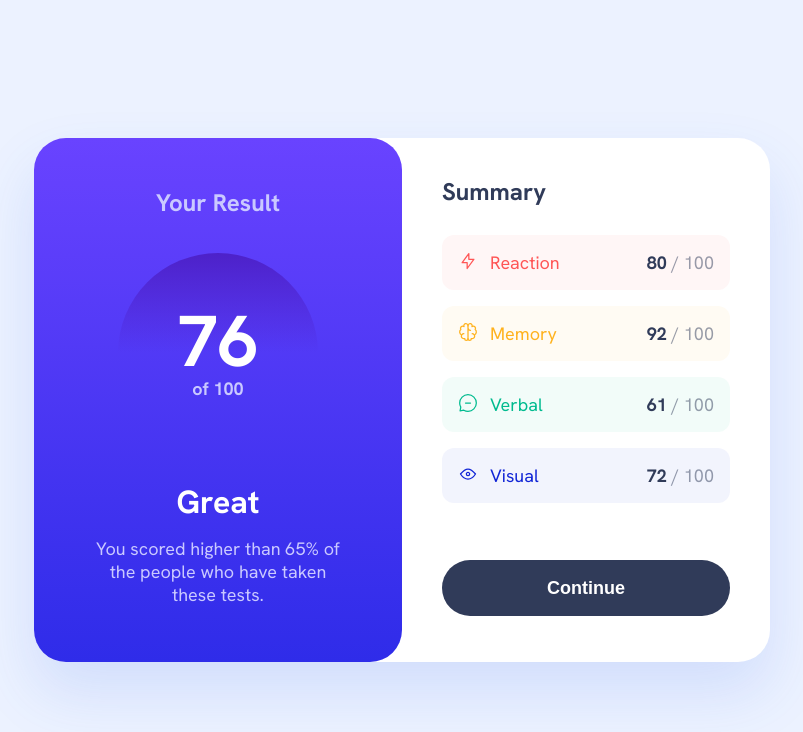
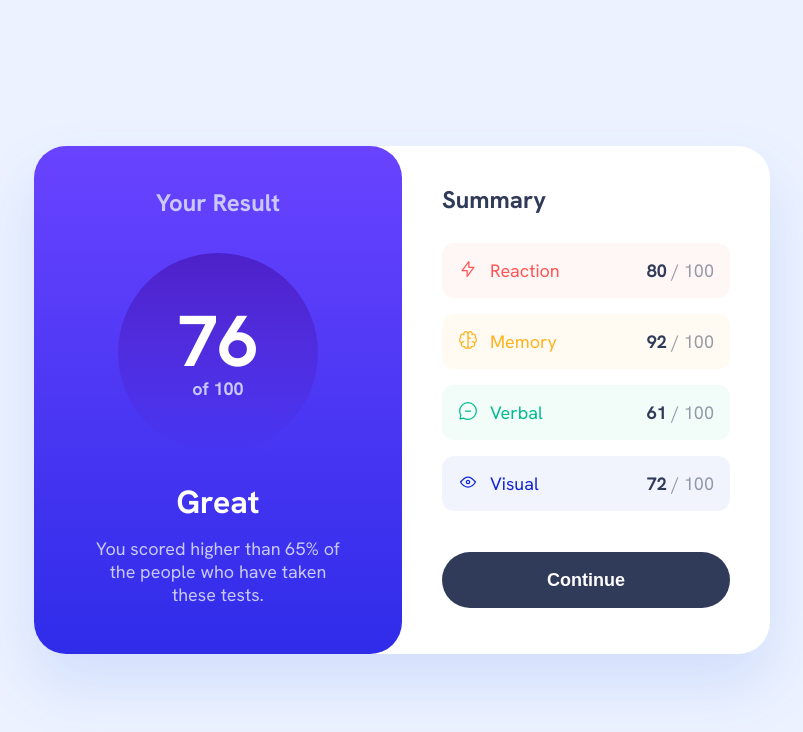
Before and after one commit to MATBMS/results-summary-component, a plain HTML site: page index.html in a window 1280 px wide. Shown: the whole page, without its empty margins (238-1041 px from the left). Drawn offline with Linux system fonts and the light colour scheme.

Commit message:
hotfix image background color

```diff
--- a/styles/overview.css
+++ b/styles/overview.css
@@ -22,7 +22,7 @@
   height: 200px;
   margin-bottom: 28px;
   border-radius: 50%;
-  background: linear-gradient(to bottom, rgba(77, 33, 201, 100), rgba(37, 33, 201, 0), rgba(37, 33, 201, 0));
+  background: linear-gradient(to bottom, rgba(77, 33, 201, 100), rgba(37, 33, 201, 0));
 }
 
 .results-evaluation {
--- a/styles/summary.css
+++ b/styles/summary.css
@@ -55,7 +55,7 @@
   width: 288px;
   height: 56px;
   border-radius: 128px;
-  margin-top: 41px;
+  margin-top: 25px;
   background-color: #303B59;
   color: #fff;
   transition: all 0.4s;
```
